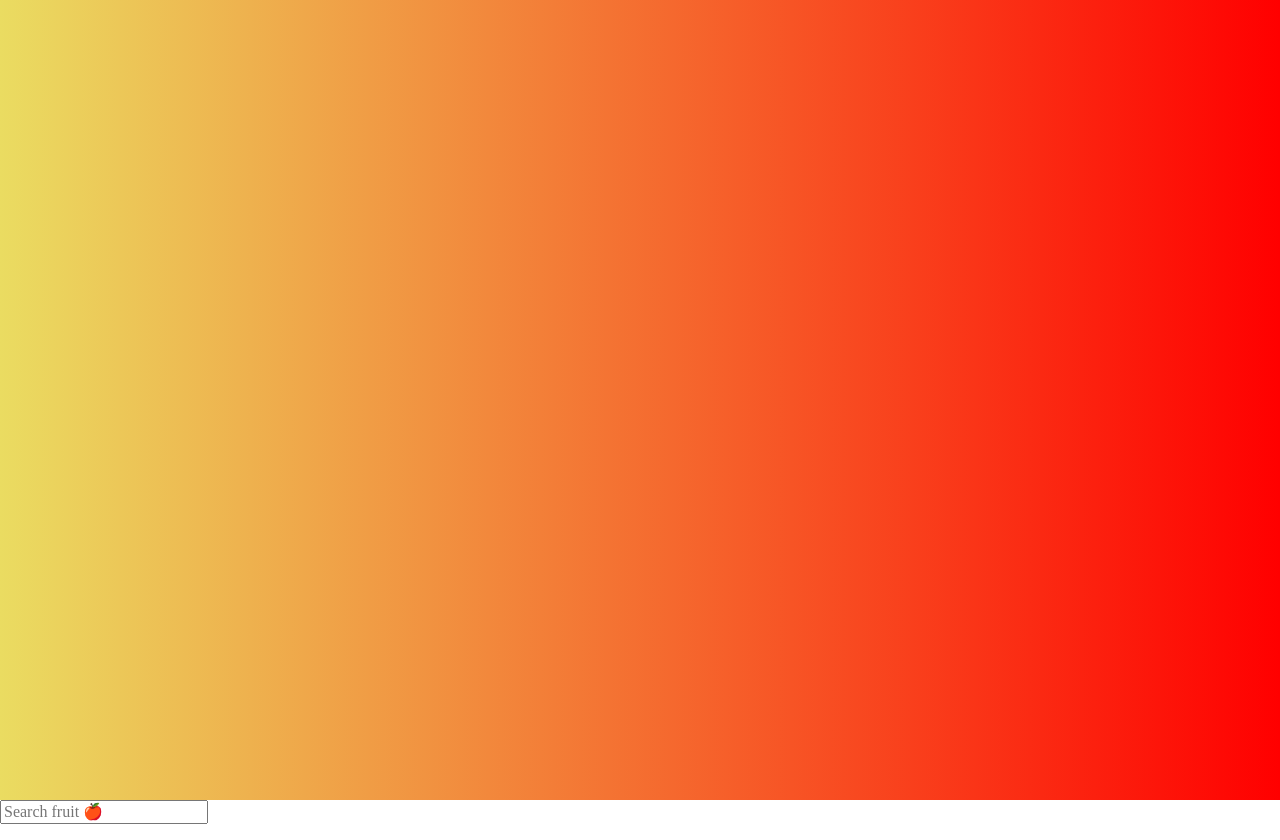
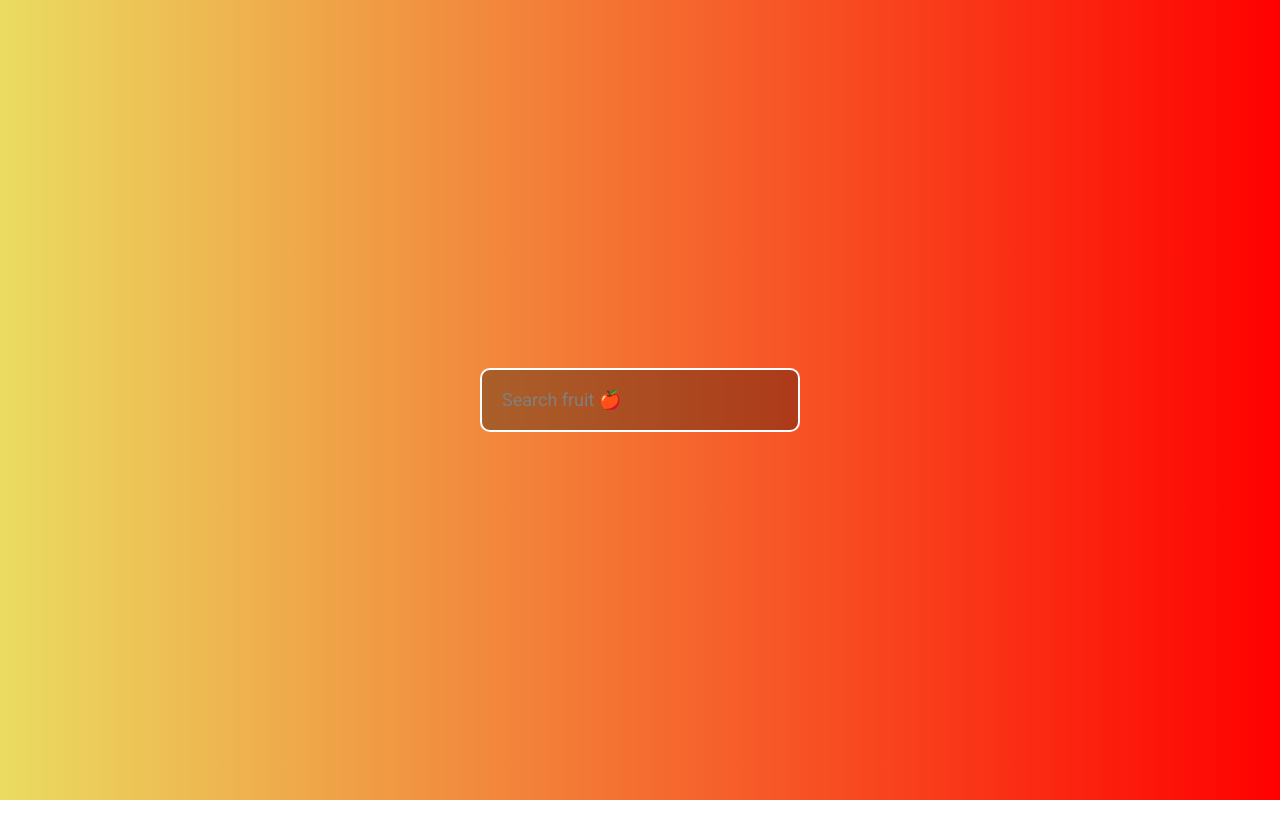
Before and after one commit to ZABocek/Fruit-search-project, a plain HTML site: page index.html in a window 1280 px wide. After the commit the page ends 800 px from the top, so only its background shows below. Drawn offline with nearby package versions, Linux system fonts and the light colour scheme.

Commit message:
made many changes to css and few changes to html

```diff
--- a/index.html
+++ b/index.html
@@ -2,6 +2,7 @@
 <html lang="en" >
 <head>
   <meta charset="UTF-8">
+  <meta name="viewport" content="width=device-width initial-scale=1.0">
   <title>Fruit Autocomplete</title>
   <link rel="stylesheet" href="https://cdnjs.cloudflare.com/ajax/libs/normalize/5.0.0/normalize.min.css">
 <link rel="stylesheet" href="style.css">
@@ -10,8 +11,11 @@
 <body>
 <!-- partial:index.partial.html -->
 <div id="orangeGradient"></div>
+
 <div class="search-container">
-	<input type="text" name="fruit" id="fruit" placeholder="Search fruit 🍎" autocomplete="off">
+  <div class="fruit-box">
+	  <input type="text" name="fruit" placeholder="Search fruit 🍎" autocomplete="off">
+  </div>
 	<div class="suggestions">
 		<ul></ul>
 	</div>
--- a/style.css
+++ b/style.css
@@ -1,5 +1,45 @@
-#orangeGradient{
+@import url('https://fonts.googleapis.com/css?family=Roboto');
+*{
+  margin: 0;
+  padding: 0;
+  font-family: 'Roboto', sans-serif;
+}
+
+.search-container{
   width: 100vw;
   height: 100vh;
+  display: flex;
+  justify-content: center;
+  align-items: center;
   background-image: linear-gradient(to right, rgb(234, 220, 97), red)
 }
+.fruit-box{
+  width: 25%;
+  position: relative;
+}
+.fruit-box input[type="text"]{
+  width: 100%;
+  padding: 20px;
+  padding-right: 60px;
+  box-sizing: border-box;
+  background: rgba(0,0,0,0.3);
+  border: 2px solid #fff;
+  border-radius: 10px;
+  font-size: 18px;
+  color: gray;
+  outline: none;
+}
+::-webkit-input-placeholder{
+  color: gray;
+}
+::-moz-placeholder{
+  color: gray;
+}
+::-ms-input-placeholder{
+  color: gray;
+}
+@media screen and (max-width: 425px){
+  .fruit-box{
+    width: 95%;
+  }
+}
```
